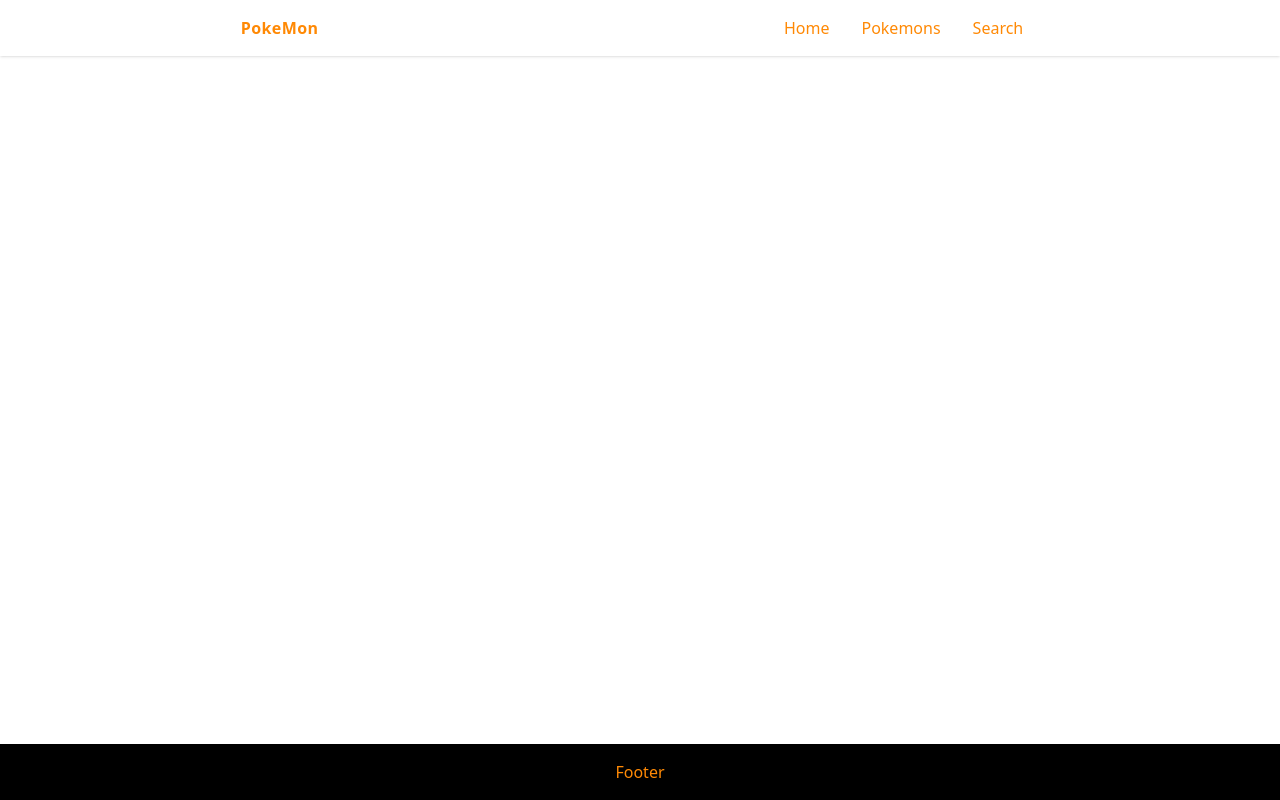
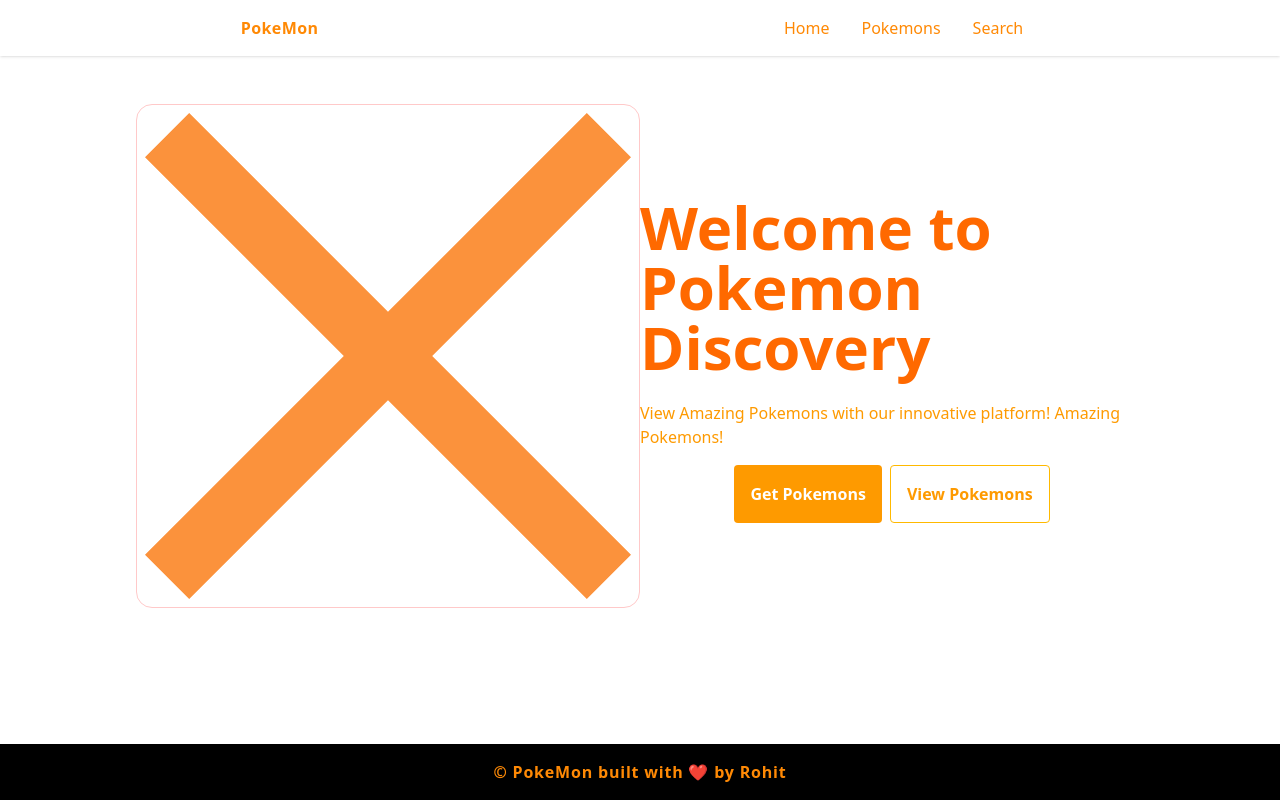
Before and after one commit to rohitisog/getPokemon, a React (Vite) app: page / in a window 1280 px wide. Built offline with nearby package versions, Linux system fonts and the light colour scheme.

Commit message:
Hero Section left side donde

```diff
--- a/src/Home.jsx
+++ b/src/Home.jsx
@@ -1,13 +1,30 @@
 import React from "react";
-import logo from "./assets/react.svg";
+import cross from "./assets/cross.svg";
+
 const Home = () => {
   return (
     <>
-    <div className="home">
-
-
-    </div>
-
+      <div className="home mx-5 p-2 md:flex md:justify-between items-center md:mt-10 md:max-w-screen-lg mx-auto">
+        <div className="md:w-1/2">
+          <img className="object-cover rounded-2xl border-red-200 border p-2" src={cross} alt="cross" />
+        </div>
+        <div className="md:w-1/2 md:flex md:flex-col md:justify-between">
+          <h1 className="text-3xl md:py-2 md:text-6xl md:font-extrabold font-semibold text-orange-500 text-center md:text-left">
+            Welcome to Pokemon Discovery
+          </h1>
+          <p className="my-3 md:my-4 md:text-amber-500 text-center md:text-left">
+            View Amazing Pokemons with our innovative platform! Amazing Pokemons!
+          </p>
+          <div className="md:flex md:space-x-4 justify-center">
+            <button className="py-4 px-4 mr-2 bg-amber-500 rounded text-white font-semibold cursor-pointer hover:bg-amber-400">
+              Get Pokemons
+            </button>
+            <button className="py-4 px-4 bg-white rounded text-amber-500 border-amber-400 border font-semibold cursor-pointer hover:text-white hover:bg-amber-500">
+              View Pokemons
+            </button>
+          </div>
+        </div>
+      </div>
     </>
   );
 };
--- a/src/components/Footer.jsx
+++ b/src/components/Footer.jsx
@@ -1,9 +1,13 @@
-import React from 'react'
+import React from "react";
 
 const Footer = () => {
   return (
-    <div className='footer bg-black text-orange-400 p-4 text-center'>Footer</div>
-  )
-}
+    <>
+      <div className="footer bg-black text-orange-400 p-4 text-center font-bold tracking-wider">
+        &copy; PokeMon built with ❤️ by Rohit
+      </div>
+    </>
+  );
+};
 
-export default Footer
+export default Footer;
--- a/src/components/Header.jsx
+++ b/src/components/Header.jsx
@@ -6,14 +6,13 @@ import burger from "../assets/burger.svg";
 const Header = () => {
   const [isOn, setIsOn] = useState(false);
 
-
   const toggleSwitch = () => {
     setIsOn(!isOn);
   };
+
   const getNavLinkClass = ({ isActive }) => {
     return isActive ? "text-blue-500 font-bold" : "text-gray-400";
   };
-
 
   return (
     <>
@@ -34,13 +33,11 @@ const Header = () => {
           )}
         </div>
       </div>
-      <div
-        className={`md:hidden ${isOn ? "block" : "hidden"} bg-white shadow-sm text-orange-400 p-4`}
-      >
+      <div className={`md:hidden ${isOn ? "block" : "hidden"} bg-white shadow-sm text-orange-400 `} >
         <nav>
-          <NavLink className="block py-2 px-4" to={"/"}>Home</NavLink>
-          <NavLink className="block py-2 px-4" to={"/pages/PokemonDetailsPage"}>Pokemons</NavLink>
-          <NavLink className="block py-2 px-4" to={"/pages/SearchPage"}>Search</NavLink>
+          <NavLink className="block py-2 px-4" to={"/"}  onClick={toggleSwitch}>Home</NavLink>
+          <NavLink className="block py-2 px-4" to={"/pages/PokemonDetailsPage"}  onClick={toggleSwitch}>Pokemons</NavLink>
+          <NavLink className="block py-2 px-4" to={"/pages/SearchPage"} onClick={toggleSwitch}>Search</NavLink>
         </nav>
       </div>
     </>
```
